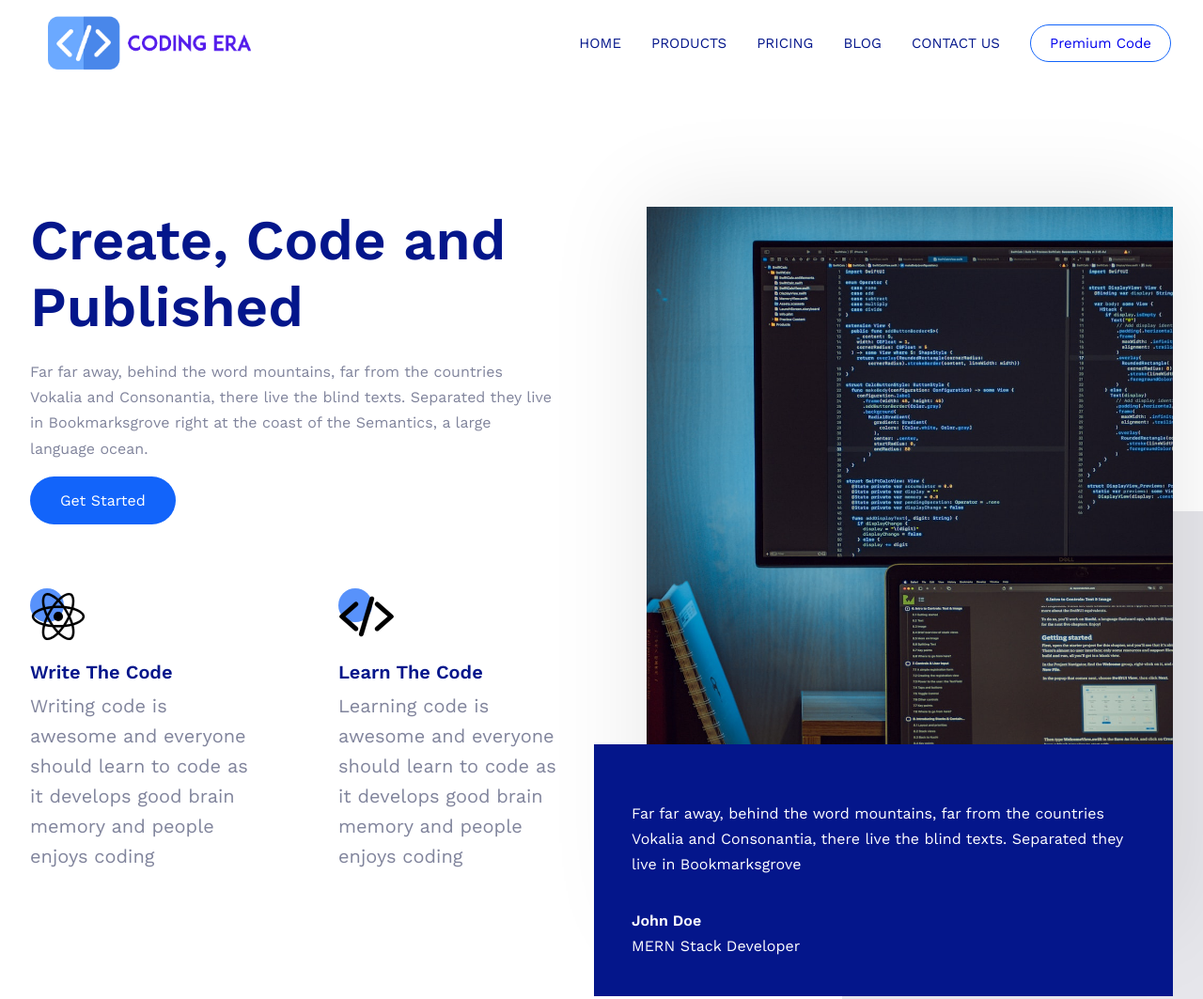
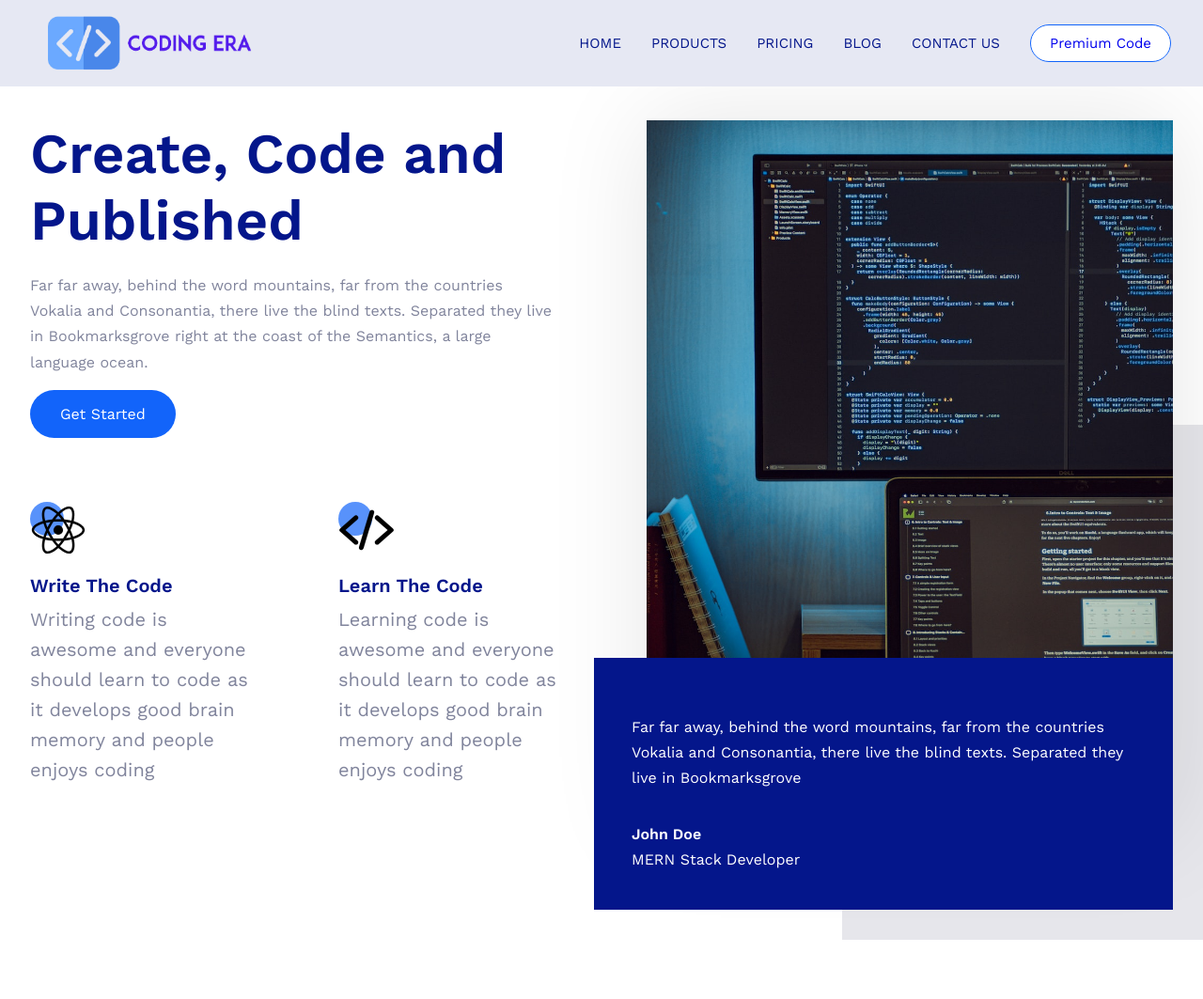
Before and after one commit to Kashish-tech2077/Coding-Landing-Page, a plain HTML site: page index.html in a window 1280 px wide. Shown: the top 1063 px of the page at 94% size. Drawn offline with nearby package versions, Linux system fonts and the light colour scheme.

Commit message:
Made navbar fixed for desktop version

```diff
--- a/css/style.css
+++ b/css/style.css
@@ -22,6 +22,7 @@ body {
   --para-color: #80849c;
   --helper-color: #1264fa;
   --section-bg-color: #e6e6eb;
+  --navbar-bg-color: #e6e8f3;
   --white: #ffff;
 }
 
@@ -51,7 +52,14 @@ h4 {
 /* ----------------
  Navbar Styling Starts
  ----------------*/
-
+.header{
+  position: fixed;
+  top: 0;
+  left: 0;
+  width: 100%;
+  z-index: 999999;
+  background-color: var(--navbar-bg-color)
+}
 .navbar {
   display: flex;
   align-items: center;
```
